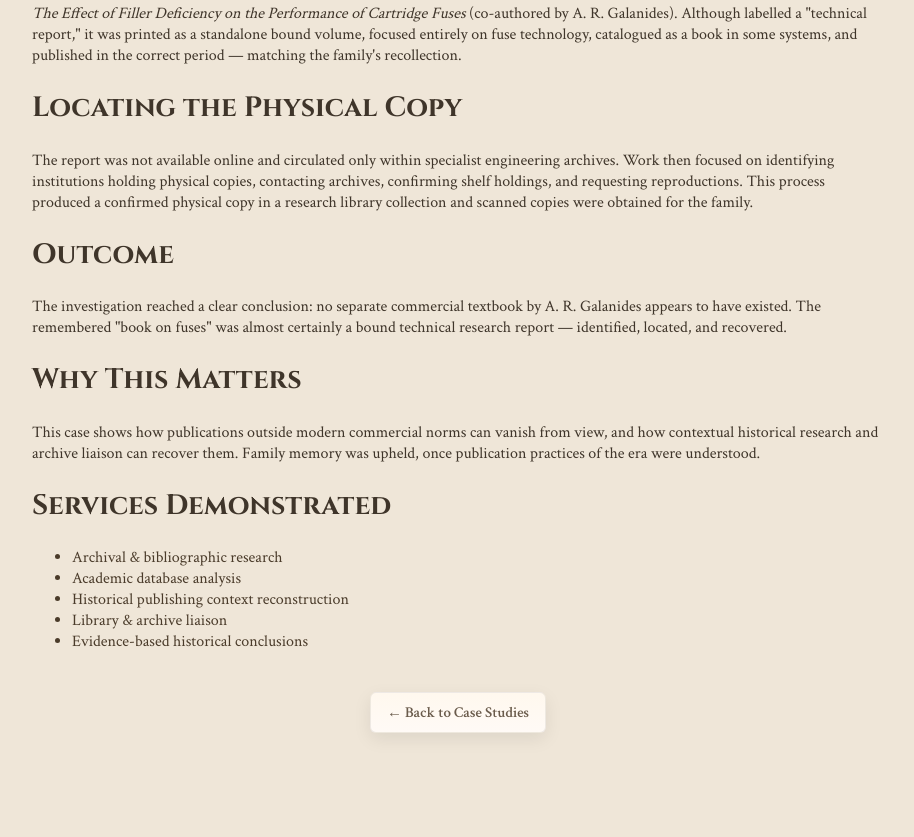
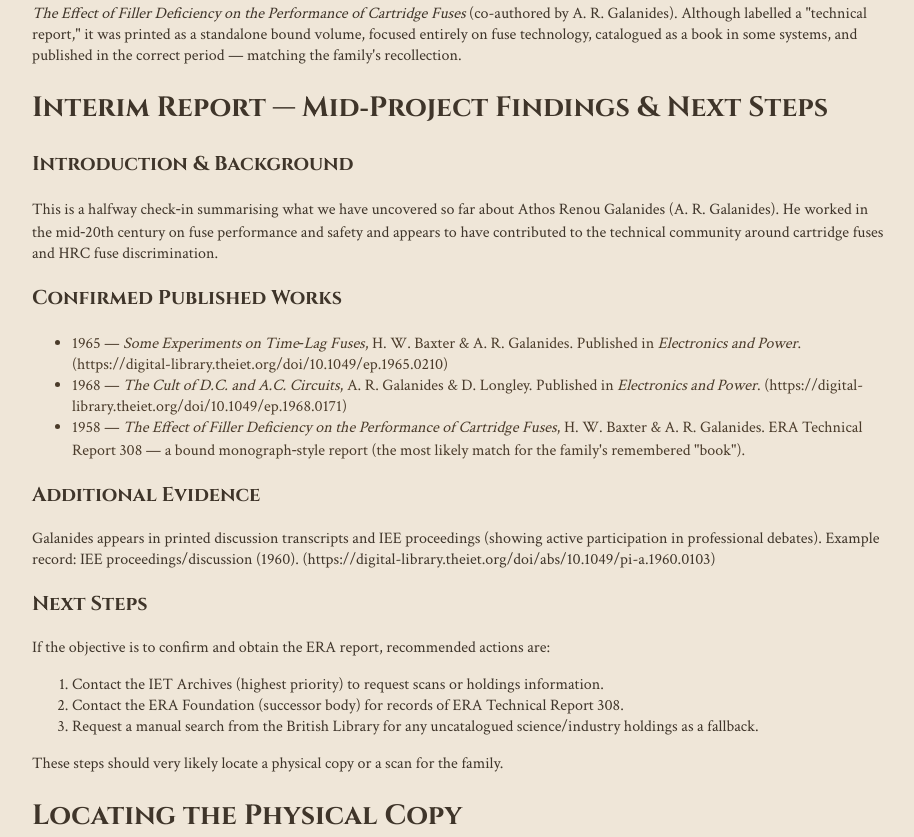
Before and after one commit to kenwayrogers/kenway-rogers-site, a website: page case2/index.html in a window 1280 px wide. Shown: the part 1277-2114 px from the top of the page, without its empty margins (182-1096 px from the left). Drawn offline with Linux system fonts and the light colour scheme.

Commit message:
Add interim report and publications list to Galanides case pages

```diff
--- a/case2/index.html
+++ b/case2/index.html
@@ -63,6 +63,31 @@
 
       <p>Research uncovered several relevant outputs by A. R. Galanides, including journal articles and contributions to professional discussions. Crucially, a 1958 bound technical report co-authored by Galanides was located:</p>
       <p><em>The Effect of Filler Deficiency on the Performance of Cartridge Fuses</em> (co-authored by A. R. Galanides). Although labelled a "technical report," it was printed as a standalone bound volume, focused entirely on fuse technology, catalogued as a book in some systems, and published in the correct period — matching the family's recollection.</p>
+
+      <h2>Interim Report — Mid‑Project Findings &amp; Next Steps</h2>
+
+      <h3>Introduction &amp; Background</h3>
+      <p>This is a halfway check‑in summarising what we have uncovered so far about Athos Renou Galanides (A. R. Galanides). He worked in the mid‑20th century on fuse performance and safety and appears to have contributed to the technical community around cartridge fuses and HRC fuse discrimination.</p>
+
+      <h3>Confirmed Published Works</h3>
+      <ul>
+        <li>1965 — <em>Some Experiments on Time‑Lag Fuses</em>, H. W. Baxter &amp; A. R. Galanides. Published in <em>Electronics and Power</em>. (https://digital-library.theiet.org/doi/10.1049/ep.1965.0210)</li>
+        <li>1968 — <em>The Cult of D.C. and A.C. Circuits</em>, A. R. Galanides &amp; D. Longley. Published in <em>Electronics and Power</em>. (https://digital-library.theiet.org/doi/10.1049/ep.1968.0171)</li>
+        <li>1958 — <em>The Effect of Filler Deficiency on the Performance of Cartridge Fuses</em>, H. W. Baxter &amp; A. R. Galanides. ERA Technical Report 308 — a bound monograph‑style report (the most likely match for the family's remembered "book").</li>
+      </ul>
+
+      <h3>Additional Evidence</h3>
+      <p>Galanides appears in printed discussion transcripts and IEE proceedings (showing active participation in professional debates). Example record: IEE proceedings/discussion (1960). (https://digital-library.theiet.org/doi/abs/10.1049/pi-a.1960.0103)</p>
+
+      <h3>Next Steps</h3>
+      <p>If the objective is to confirm and obtain the ERA report, recommended actions are:</p>
+      <ol>
+        <li>Contact the IET Archives (highest priority) to request scans or holdings information.</li>
+        <li>Contact the ERA Foundation (successor body) for records of ERA Technical Report 308.</li>
+        <li>Request a manual search from the British Library for any uncatalogued science/industry holdings as a fallback.</li>
+      </ol>
+
+      <p>These steps should very likely locate a physical copy or a scan for the family.</p>
 
 
 
```
Also changed, not shown: src/pages/case2/index.html (+28 -3 lines).
